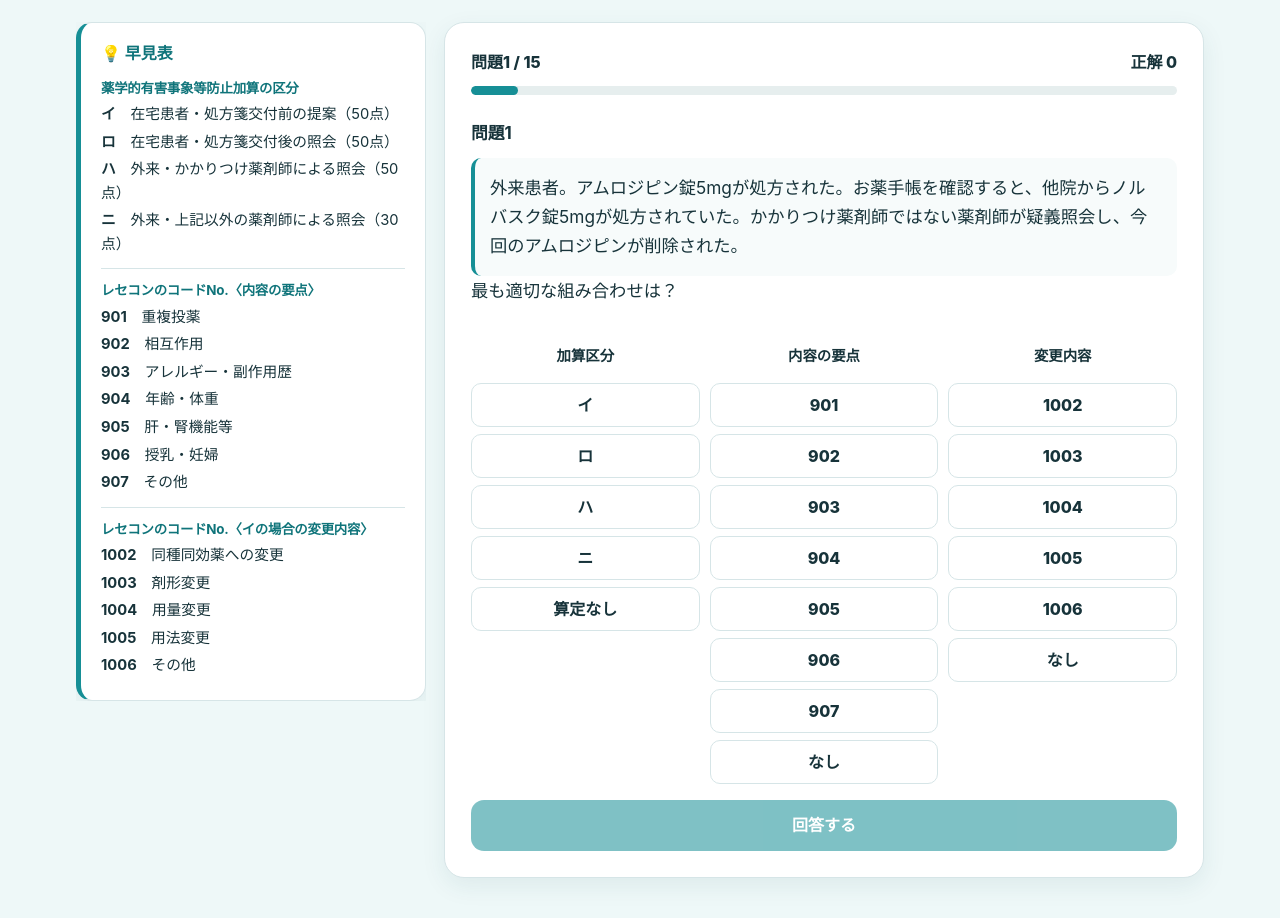
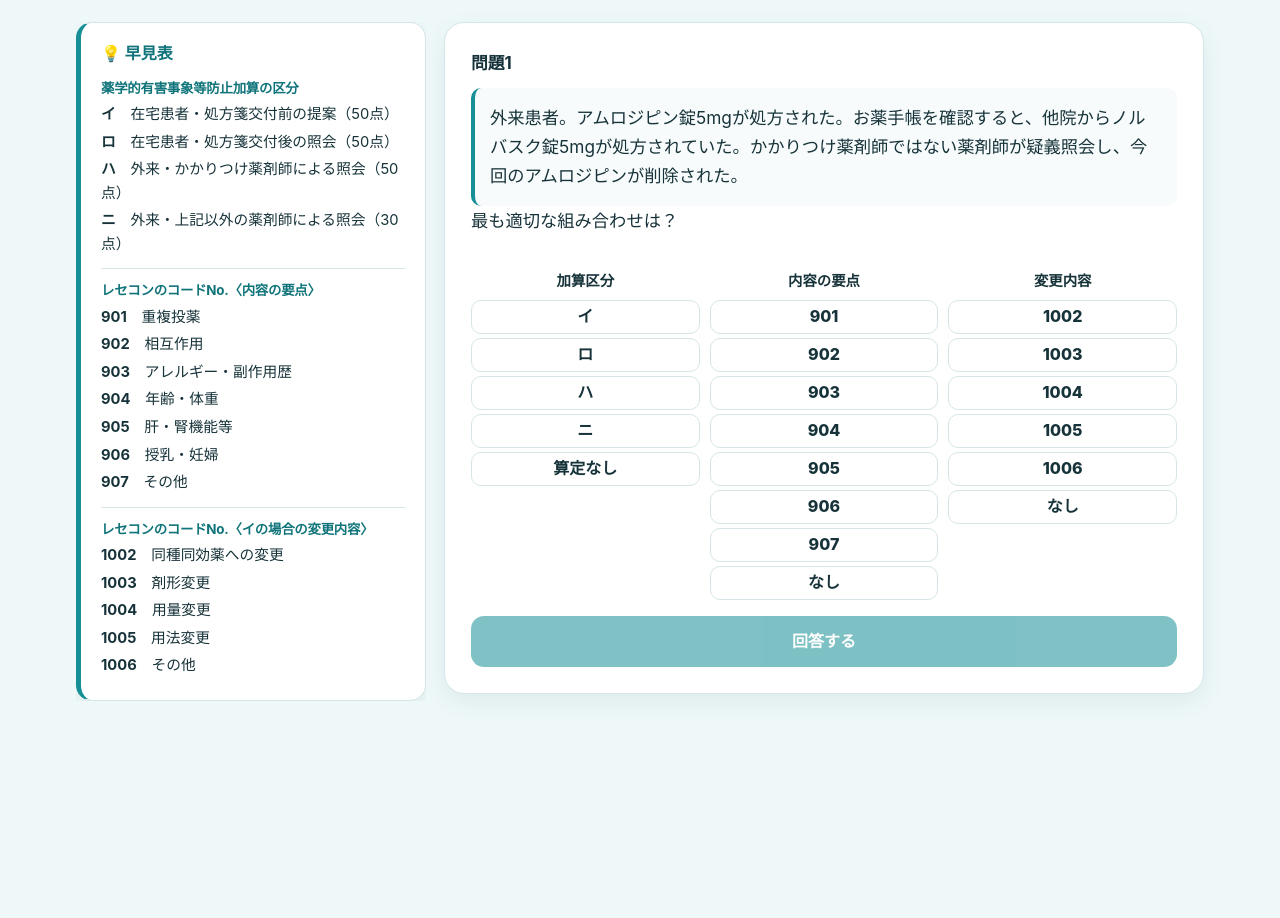
Before and after one commit to SMSQLAS/yuugaijisyou, a plain HTML site: page index.html in a window 1280 px wide. Both pictures are taken after a click on the button "開始する". After the commit the page ends 800 px from the top, so only its background shows below. Drawn offline with Linux system fonts and the light colour scheme.

Commit message:
Add files via upload

```diff
--- a/style.css
+++ b/style.css
@@ -489,9 +489,13 @@ body.quiz-mode .desktop-code-guide {
 
 /* 3列選択式の回答欄のみ追加 */
 .selection-grid {display:grid;grid-template-columns:repeat(3,minmax(0,1fr));gap:10px;margin:12px 0 16px;}
-.selection-column {display:flex;flex-direction:column;gap:7px;min-width:0;}
-.selection-heading {font-weight:800;text-align:center;font-size:.9rem;min-height:2.7em;display:flex;align-items:center;justify-content:center;}
-.selection-button {width:100%;min-height:44px;border:1px solid var(--border);border-radius:10px;background:#fff;color:var(--text);font-weight:800;cursor:pointer;}
+.selection-column {display:flex;flex-direction:column;gap:4px;min-width:0;}
+.selection-heading {font-weight:800;text-align:center;font-size:.9rem;min-height:2em;display:flex;align-items:center;justify-content:center;}
+.selection-button {width:100%;min-height:34px;padding:2px 6px;border:1px solid var(--border);border-radius:10px;background:#fff;color:var(--text);font-weight:800;cursor:pointer;}
 .selection-button.selected {background:var(--primary);border-color:var(--primary);color:white;}
 .selection-button:disabled {cursor:default;}
-@media(max-width:560px){.selection-grid{gap:5px}.selection-button{min-height:41px;font-size:.92rem}.selection-heading{font-size:.78rem}}
+@media(max-width:560px){.selection-grid{gap:5px}.selection-button{min-height:38px;font-size:.92rem}.selection-heading{font-size:.78rem}}
+
+/* Hide quiz progress and score display; retain internal scoring. */
+#quizScreen .progress-row,
+#quizScreen .progress-track { display: none; }
```
